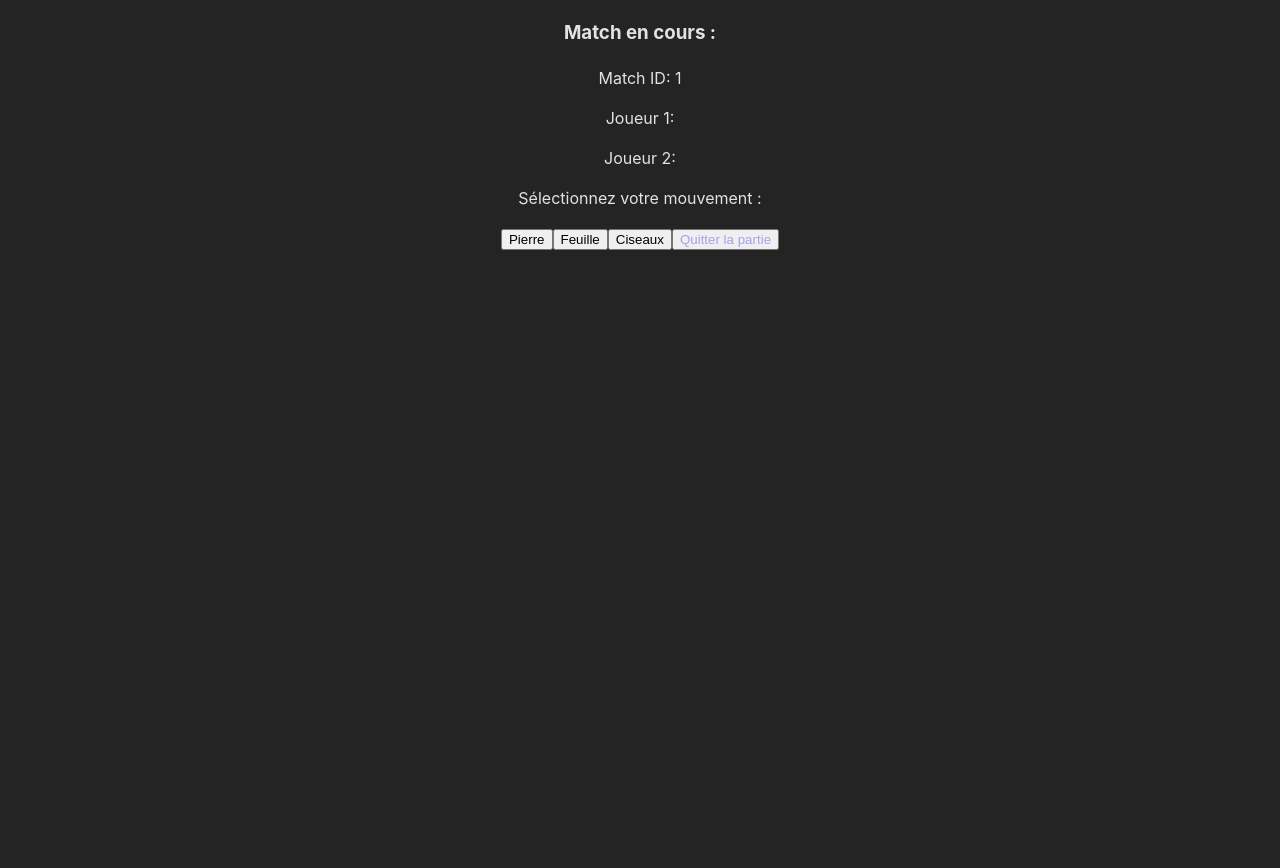
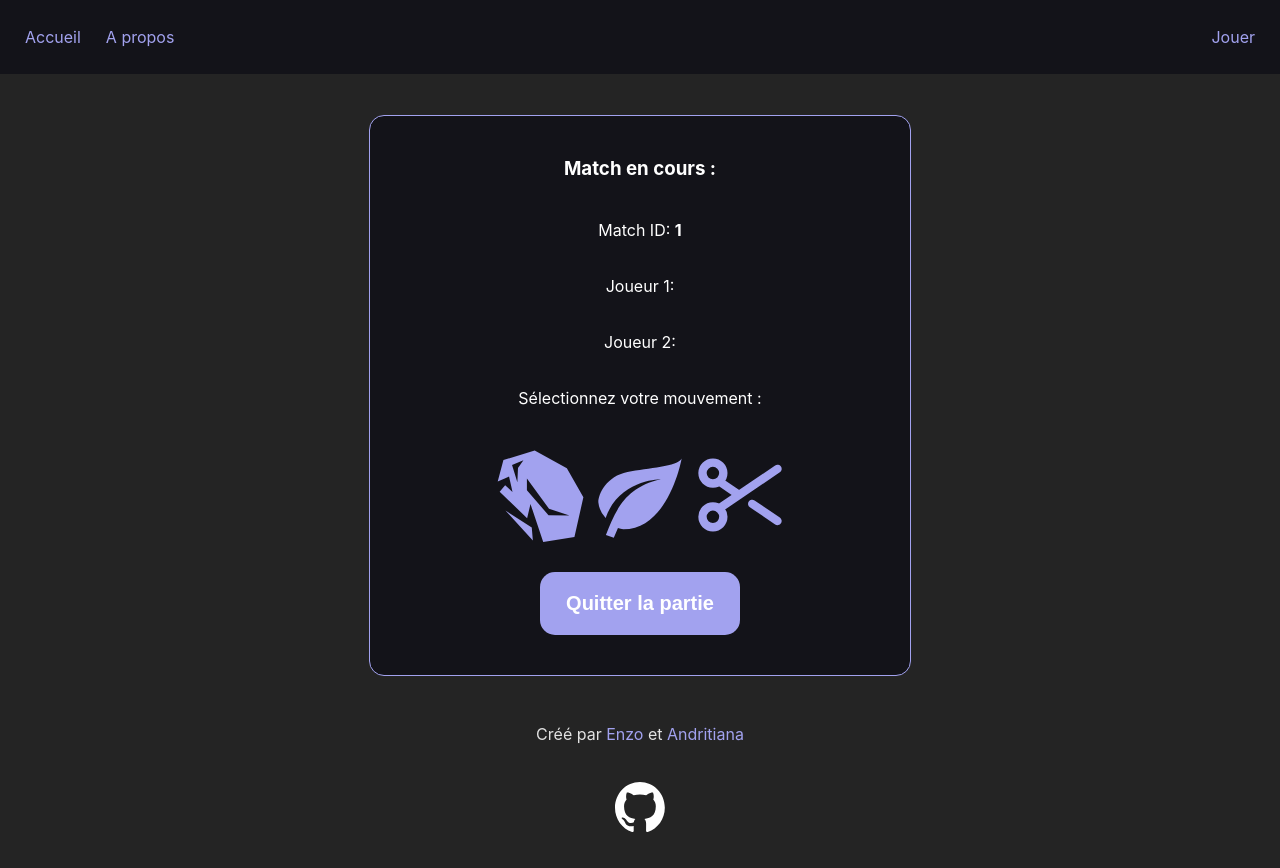
Before and after one commit to Enzoait/jojoshifumi, a React (Vite) app in the folder jojoshifumi/: page /matches/1 in a window 1280 px wide. Before the commit the page ends 800 px from the top, so only its background shows below. Built offline with nearby package versions, Linux system fonts and the light colour scheme.

Commit message:
Add files via upload

```diff
--- a/jojoshifumi/src/Pages/GamePage.jsx
+++ b/jojoshifumi/src/Pages/GamePage.jsx
@@ -1,6 +1,12 @@
 import React, { useContext, useState } from 'react';
 import { MatchListContext } from '../Contexts/MatchContext';
 import { useParams } from 'react-router-dom';
+import './Style/GamePage.css'
+import Header from './Components/Header';
+import Footer from './Components/Footer';
+import rockLogo from '../assets/rock.svg';
+import scissorLogo from '../assets/scissor.svg';
+import leafLogo from '../assets/leaf.svg';
 
 export default function GamePage() {
   const { matches, editMatch } = useContext(MatchListContext);
@@ -32,22 +38,28 @@ export default function GamePage() {
     }
   };
 
-  return (
-    <div>
+  return <>
+    <Header/>
+    <div className='main-game'>
+      <div className='main-game-content'>
+        <div className='match-info'>
           {winner ? <h3>Le gagnant est : {winner}</h3> : <h3>Match en cours :</h3>}
-
-      <p>Match ID: {matchId}</p>
+          <p>Match ID: <strong>{matchId}</strong></p>
           {/* Ne pas décommenter le code entre commentaire car cela fera des erreurs */}
           <p>Joueur 1: {/*match.user1.username*/}</p>
           <p>Joueur 2: {/*match.user2 ? match.user2.username : 'En attente'*/}</p>
           <p>Sélectionnez votre mouvement :</p>
-      <button onClick={() => handleMoveSelect('rock')}>Pierre</button>
-      <button onClick={() => handleMoveSelect('paper')}>Feuille</button>
-      <button onClick={() => handleMoveSelect('scissors')}>Ciseaux</button>
-
+        </div>
+        <div className='movement-box'>
+          <img src={rockLogo} alt= 'rock' onClick={() => handleMoveSelect('rock')} className='movement'/>
+          <img src={leafLogo} alt= 'leaf' onClick={() => handleMoveSelect('paper')} className='movement'/>
+          <img src={scissorLogo} alt= 'scissors' onClick={() => handleMoveSelect('scissors')} className='movement'/>
+        </div>
         {userMove && <p>Votre dernier mouvement : {userMove}</p> }
 
-      <button><a href="/matchlist">Quitter la partie</a></button>
+        <button className='connexion-button'><a href="/matchlist" className='leave-game-link'>Quitter la partie</a></button>
       </div>
-  );
+    </div>
+    <Footer/>
+  </>;
 };
--- a/jojoshifumi/src/Pages/LoginPage.jsx
+++ b/jojoshifumi/src/Pages/LoginPage.jsx
@@ -3,6 +3,11 @@ import { redirect, useNavigate } from 'react-router-dom';
 import { useUser } from '../Contexts/UserContext';
 import { loginUser } from '../Contexts/Actions/user-fetch';
 import { saveTokenToLocalStorage, getTokenFromLocalStorage } from '../Contexts/Actions/user-localstorage';
+import Header from './Components/Header';
+import Footer from './Components/Footer';
+import './Style/LoginPage.css';
+import key from '../assets/key.svg'
+
 
 export default function LoginPage() {
     const { dispatch, setUser } = useUser();
@@ -25,8 +30,13 @@ export default function LoginPage() {
       }
     };
 
-  return (
+  return <>
+  <Header/>
+  <div className='form-content'>
     <form className="form-login" onSubmit={handleLogin}>
+
+      <div className='login-password'>
+      <img src={key} alt="key" className='key-image'/>
         <input
           type="text"
           placeholder="Nom d'utilisateur"
@@ -35,12 +45,14 @@ export default function LoginPage() {
           onChange={(e) => setUsername(e.target.value)}
         />
         <input
-        type="text" // changer en "password" pour cacher le mdp lors de la saisie
+          type="password" // changer en "password" pour cacher le mdp lors de la saisie
           placeholder="Mot de passe"
           className="input-field"
           value={password}
           onChange={(e) => setPassword(e.target.value)}
         />
+      </div>
+      <div className='button-links'>
         <button className="connexion-button" type="submit">
           Se connecter
         </button>
@@ -52,6 +64,9 @@ export default function LoginPage() {
           :
           <p>Vous n'avez pas de compte ? <a href="/register">Créer son compte</a></p>
         }
+      </div>
     </form>
-  );
+    </div>
+    <Footer/>
+    </>;
 }
--- a/jojoshifumi/src/Pages/MatchListPage.jsx
+++ b/jojoshifumi/src/Pages/MatchListPage.jsx
@@ -4,6 +4,9 @@ import { useUser } from '../Contexts/UserContext';
 import { getUsernameFromLocalStorage } from '../Contexts/Actions/user-localstorage';
 import MatchListProvider,{ MatchListContext } from '../Contexts/MatchContext';
 import MatchList from './MatchListComponents/MatchList';
+import Header from './Components/Header';
+import Footer from './Components/Footer';
+import './Style/MatchListPage.css';
 
 
 export default function MatchListPage() {
@@ -31,20 +34,25 @@ export default function MatchListPage() {
 
     return (
       <>
-        <div>
+      <Header/>
+      <div className='main-list'>
+        <div className='main-content-list'>
           <p>Connecté en tant que : <strong>{user?.username}</strong></p>
-          <p>Page de liste de matchs</p>
           <a href="/login">Déconnexion</a>
         </div>
-        <div>
-          <button onClick={handleCreateMatch} disabled={creatingMatch}>
-            Créer un match
+        <div className='button-match-creation'>
+          <button onClick={handleCreateMatch} disabled={creatingMatch} className='connexion-button'>
+              Créer un match
           </button>
-          <p>Nb : Vous devez recharger la page pour voir le match créé.</p>
+        </div>
+        <div className='list-main'>
+          <p>Nb : Vous devez recharger la page pour voir le match créé. Il est impossible de créer un match si il y'a déjà un match en attente.</p>
           <MatchListProvider>
             <MatchList/>
           </MatchListProvider>
         </div>
+      </div>
+      <Footer/>
       </>
     );
   }
--- a/jojoshifumi/src/Pages/RegisterPage.jsx
+++ b/jojoshifumi/src/Pages/RegisterPage.jsx
@@ -2,6 +2,10 @@ import { useState } from 'react';
 import { useUser } from '../Contexts/UserContext';
 import { registerUser } from '../Contexts/Actions/user-fetch';
 import { saveTokenToLocalStorage, getTokenFromLocalStorage } from '../Contexts/Actions/user-localstorage';
+import Header from './Components/Header';
+import Footer from './Components/Footer';
+import './Style/LoginPage.css';
+import user from '../assets/user.svg'
 
 export default function RegisterPage() {
     const { dispatch, setUser } = useUser();
@@ -22,11 +26,16 @@ export default function RegisterPage() {
       }
     };
 
-  return (
+  return <>
+  <Header/>
+  <div className='form-content'>
     <form className="form-login" onSubmit={handleRegister}>
+
+      <div className='login-password'>
+      <img src={user} alt="user" className='key-image'/>
       <input
         type="text"
-        placeholder="Identifiant"
+        placeholder="Nom d'utilisateur"
         className="input-field"
         value={username}
         onChange={(e) => setUsername(e.target.value)}
@@ -38,6 +47,8 @@ export default function RegisterPage() {
         value={password}
         onChange={(e) => setPassword(e.target.value)}
       />
+      </div>
+      <div className='button-links'>
         <button className="connexion-button" type="submit">
           S'inscrire
         </button>
@@ -48,6 +59,9 @@ export default function RegisterPage() {
           :
           <p>Vous avez déjà un compte ? <a href="/login">Se connecter</a></p>
         }
+      </div>
     </form>
-  );
+    </div>
+    <Footer/>
+  </>;
 }
```
Lines whose indentation alone changed are shown as unchanged.
